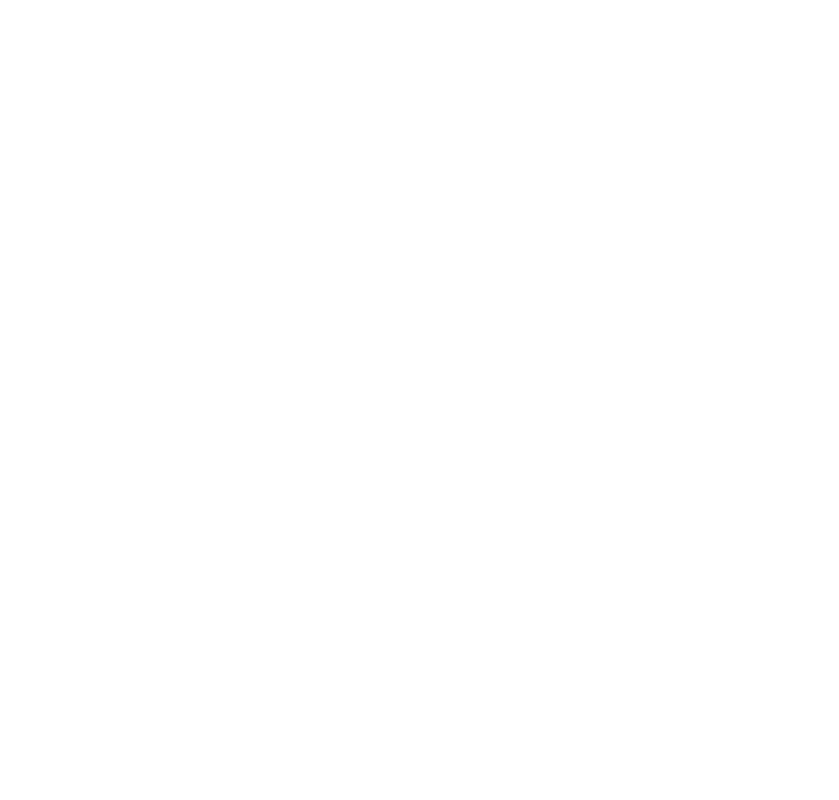
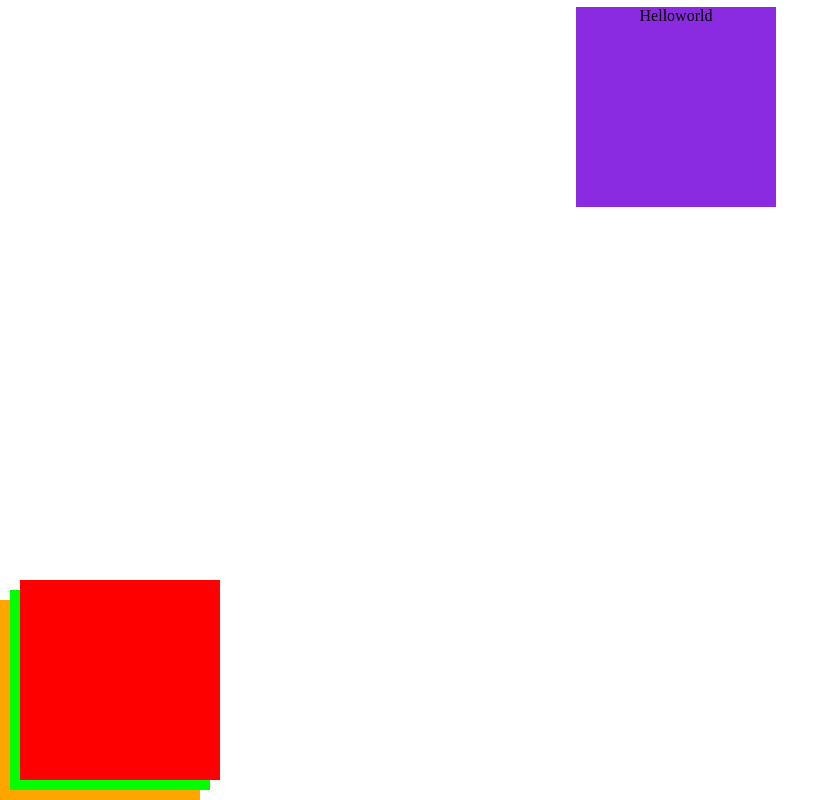
Before and after one commit to fbw-d09/uib_layout_break_out_the_flow-Sasa405, a website: page index.html in a window 1280 px wide. Shown: the whole page, without its empty margins (0-839 px from the left). Drawn offline with nearby package versions, Linux system fonts and the light colour scheme.

Commit message:
break-out-the-flow-done

```diff
--- a/index.html
+++ b/index.html
@@ -6,7 +6,25 @@
     <meta http-equiv="X-UA-Compatible" content="ie=edge">
     <title>Document</title>
     <link rel="stylesheet" href="style.css">
+    <link rel="stylesheet" href="https://cdnjs.cloudflare.com/ajax/libs/normalize/8.0.1/normalize.min.css">
+
+
 </head>
+
+
 <body>
+<!-- hab es hier anders herum gemacht aber es funktioniert ;-) -->
+
+    <div id="box1" class="boxgroesse"></div>
+  <div id="box2" class="boxgroesse"></div>
+  <div id="box3" class="boxgroesse"></div>
+  <div id="box4" class="boxgroesse">Helloworld</div>
 </body>
+
+</div>
+
+</body>
+
+
+
 </html>
--- a/style.css
+++ b/style.css
@@ -1,5 +1,39 @@
-html, body {
-    margin: 0;
-    padding: 0;
-    height: 100%;
+.boxgroesse
+{
+    width: 200px;
+    height: 200px;
 }
+
+#box1
+{
+    background-color: orange;
+    position: absolute;
+    bottom: 0;
+    left: 0;
+
+}
+
+#box2
+{
+    background-color: lime;
+    position: absolute;
+    bottom: +10px;
+    left: +10px;
+}
+
+#box3
+{
+    background-color: red;
+    position: absolute;
+    bottom: +20px;
+    left: +20px;
+}
+
+#box4
+{
+    background-color: blueviolet;
+    position: absolute;
+    left: 45%;
+    top: 7px;
+    text-align: center;
+}
```
